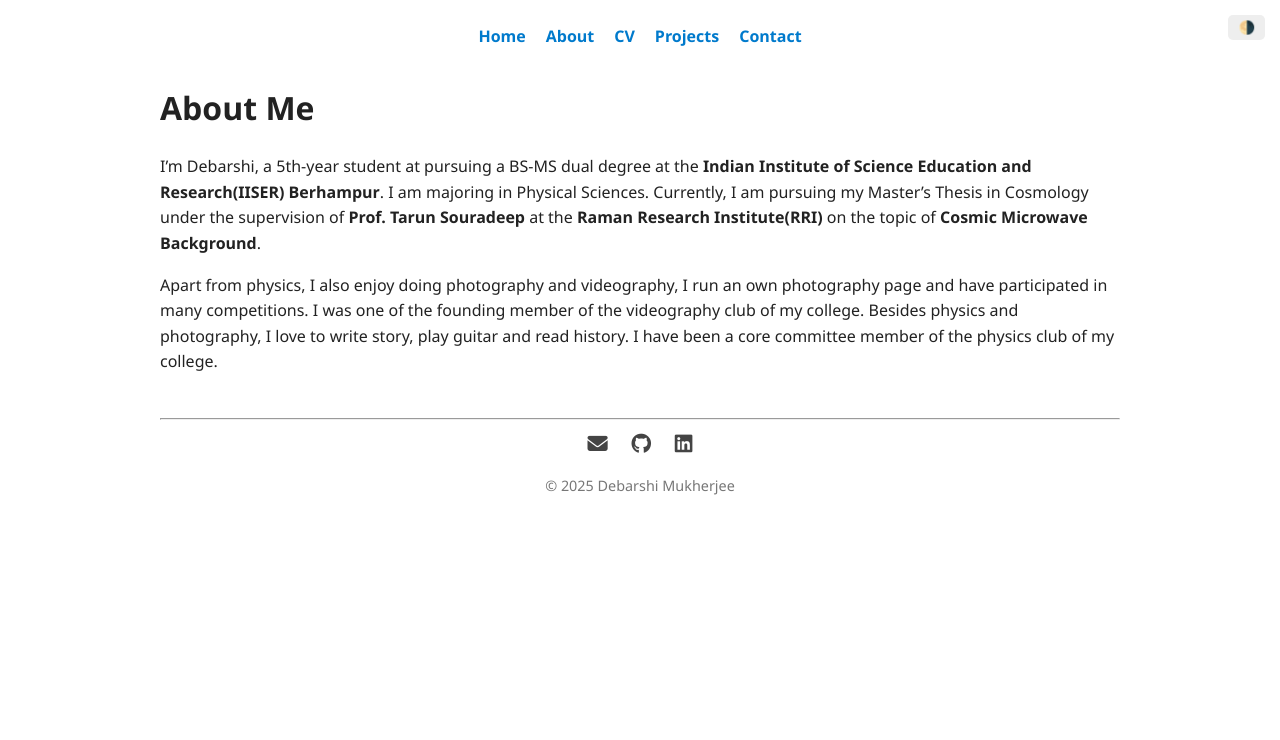
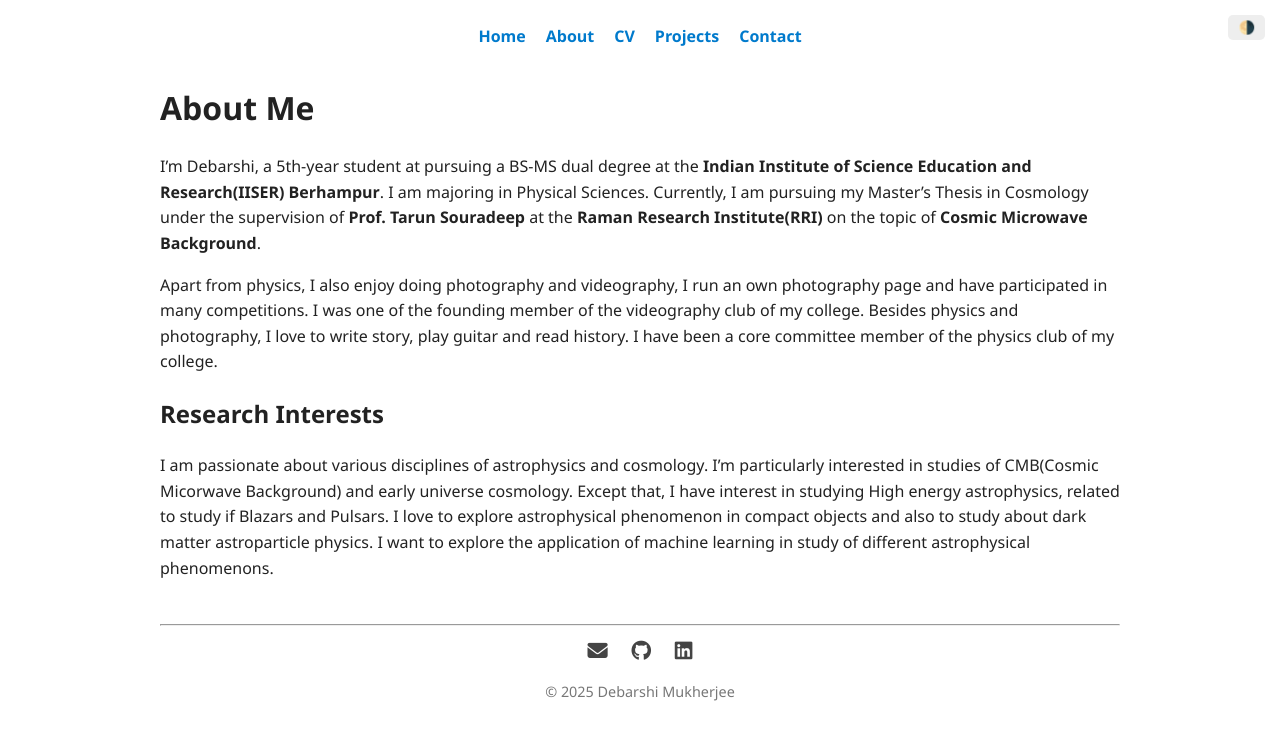
Before and after one commit to debarshiphysics09/webpage, a Jekyll site: the page built from about.md, in a window 1280 px wide. Shown: the top 740 px of the page. Built offline with Jekyll 4.4.1, drawn with Linux system fonts in a browser that asks for light colours.

Commit message:
Update about.md

```diff
--- a/about.md
+++ b/about.md
@@ -8,3 +8,6 @@ title: About
 I'm Debarshi, a 5th-year student at pursuing a BS-MS dual degree at the **Indian Institute of Science Education and Research(IISER) Berhampur**. I am majoring in Physical Sciences. Currently, I am pursuing my Master's Thesis in Cosmology under the supervision of **Prof. Tarun Souradeep** at the **Raman Research Institute(RRI)** on the topic of **Cosmic Microwave Background**.
 
 Apart from physics, I also enjoy doing photography and videography, I run an own photography page and have participated in many competitions. I was one of the founding member of the videography club of my college. Besides physics and photography, I love to write story, play guitar and read history. I have been a core committee member of the physics club of my college.
+
+## Research Interests
+I am passionate about various disciplines of astrophysics and cosmology. I'm particularly interested in studies of CMB(Cosmic Micorwave Background) and early universe cosmology. Except that, I have interest in studying High energy astrophysics, related to study if Blazars and Pulsars. I love to explore astrophysical phenomenon in compact objects and also to study about dark matter astroparticle physics. I want to explore the application of machine learning in study of different astrophysical phenomenons.
```
